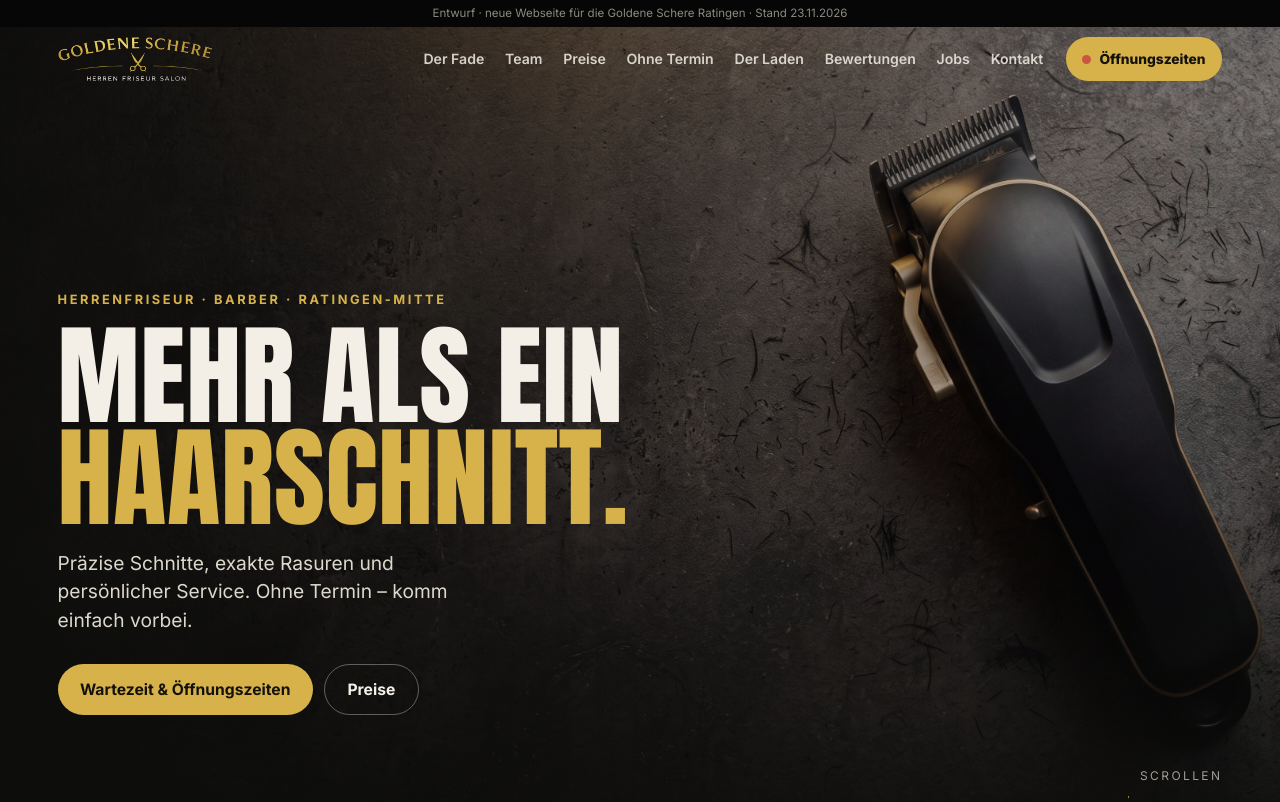
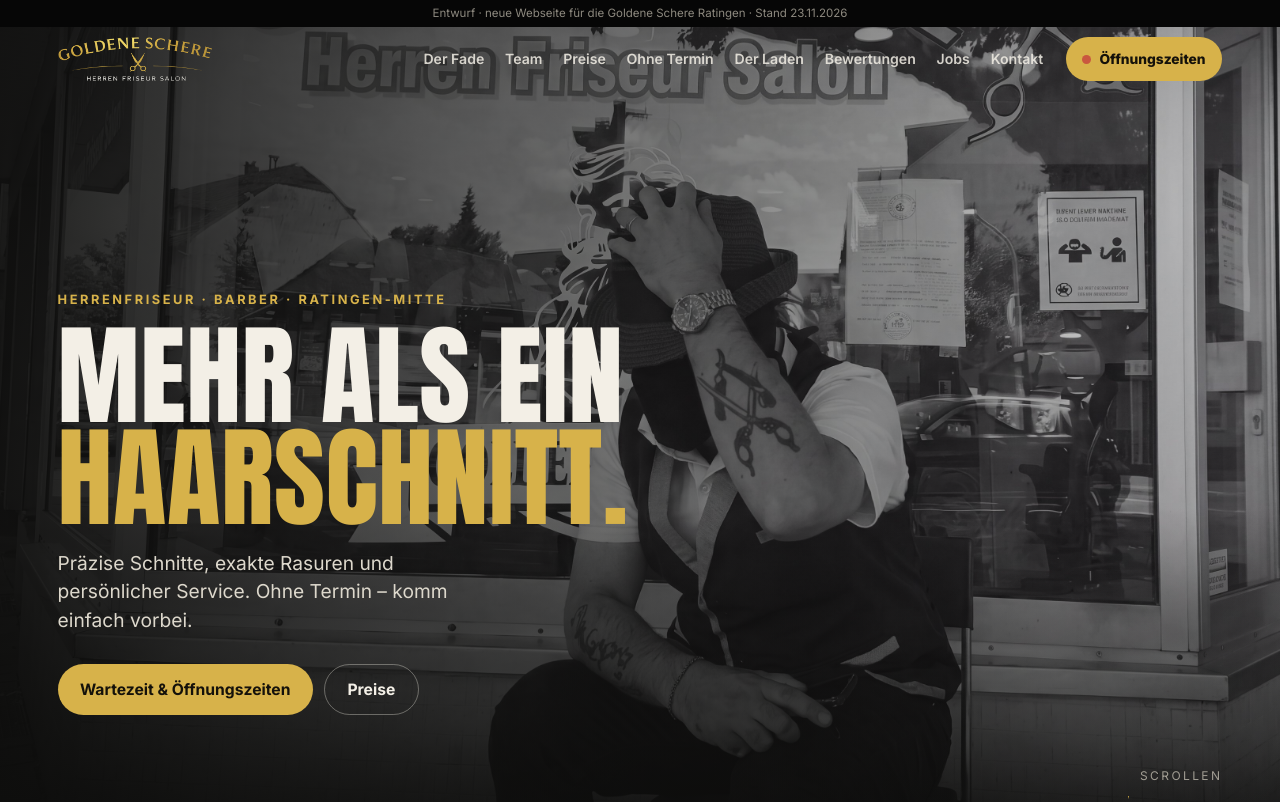
Before and after one commit to Engelstraenen/goldene-schere, a plain HTML site: page site/index.html in a window 1280 px wide. Shown: the top 802 px of the page. Drawn offline with Linux system fonts and the light colour scheme.

Commit message:
Neues Startbild: echter Barber der Goldenen Schere (4K), Variante Salon abends vorbereitet
Co-Authored-By: Claude Opus 5.5 <noreply@anthropic.com>

```diff
--- a/site/assets/js/app.js
+++ b/site/assets/js/app.js
@@ -15,7 +15,7 @@
   $$('img[data-img]').forEach(function (im) {
     var k = im.getAttribute('data-img'), wrap = im.closest('[data-img-wrap]') || im.closest('.ph');
     if (!M.img[k]) { if (wrap) wrap.hidden = true; else im.hidden = true; if (k === 'hero') root.classList.add('no-hero'); return; }
-    var full = /^(hero|karriere|fadeStart)$/.test(k);
+    var full = /^(hero|heroA|heroB|karriere|fadeStart)$/.test(k);
     im.src = 'assets/img/' + k + (mobile() && M.img[k] === 2 && (!full || portrait()) ? '-m' : '') + '.jpg?v=' + M.v;
     im.addEventListener('error', function () { if (wrap) wrap.hidden = true; else im.hidden = true; });
   });
--- a/site/assets/js/media.js
+++ b/site/assets/js/media.js
@@ -1 +1 @@
-window.GS={"v": "1795453883", "img": {"hero": 2, "clipper": 2, "karriere": 2, "sHaar": 2, "sBart": 2, "fadeStart": 2}, "vid": {}};
+window.GS={"v": "1795470108", "img": {"heroA": 2, "heroB": 2, "hero": 2, "clipper": 2, "karriere": 2, "sHaar": 2, "sBart": 2, "fadeStart": 2}, "vid": {}};
--- a/site/index.html
+++ b/site/index.html
@@ -32,7 +32,7 @@
 <!-- 1 HERO: Clipper fährt über den Screen und hinterlässt den Fade -->
 <section class="ch hero" id="hero">
   <div class="stage">
-    <img class="hero-img" data-img="hero" alt="" aria-hidden="true">
+    <img class="hero-img" data-img="heroA" alt="" aria-hidden="true">
     <div class="hero-shade"></div>
     <div class="fadewall" aria-hidden="true"><div class="fw-grad"></div><div class="fw-grain"></div></div>
     <img class="clipper" data-img="clipper" alt="" aria-hidden="true">
```
Also changed, not shown: site/assets/img/heroA-m.jpg (added), site/assets/img/heroA.jpg (added), site/assets/img/heroB-m.jpg (added), site/assets/img/heroB.jpg (added), vorschau/07-startbild-echter-barber.jpg (added), vorschau/08-startbild-salon-abends.jpg (added), 1 other file.
